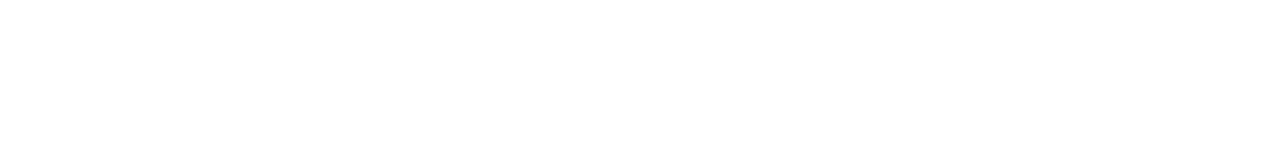
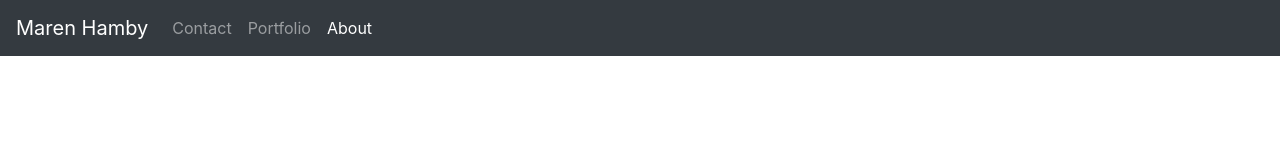
Before and after one commit to marenhamby/responsive-portfolio, a plain HTML site: page portfolio.html in a window 1280 px wide. Drawn offline with nearby package versions, Linux system fonts and the light colour scheme.

Commit message:
added general nav bar with links to all three pages for all index files

```diff
--- a/portfolio.html
+++ b/portfolio.html
@@ -9,12 +9,29 @@
     </head>
 
     <body>
-        <script type="text/javascript">
+
+        <nav class="navbar navbar-expand-lg navbar-dark bg-dark">
+            <a class="navbar-brand" href="#">Maren Hamby</a>
+            <button class="navbar-toggler" type="button" data-toggle="collapse" data-target="#navbarNav" aria-controls="navbarNav" aria-expanded="false" aria-label="Toggle navigation">
+                <span class="navbar-toggler-icon"></span>
+            </button>
+            <div class="collapse navbar-collapse" id="navbarNav">
+                <ul class="navbar-nav">
+                    <li class="nav-item">
+                        <a class="nav-link" href="contact.html">Contact</a>
+                    </li>
+                    <li class="nav-item">
+                        <a class="nav-link" href="portfolio.html">Portfolio</a>
+                    </li>
+                    <li class="nav-item active">
+                        <a class="nav-link" href="index.html">About <span class="sr-only">(current)</span></a>
+                    </li>
+                </ul>
+            </div>
+        </nav>
 
 
 
-
-        </script>
     </body>
 
 </html>
```
Also changed, not shown: contact.html (+20 -3 lines), index.html (+20 -2 lines).
